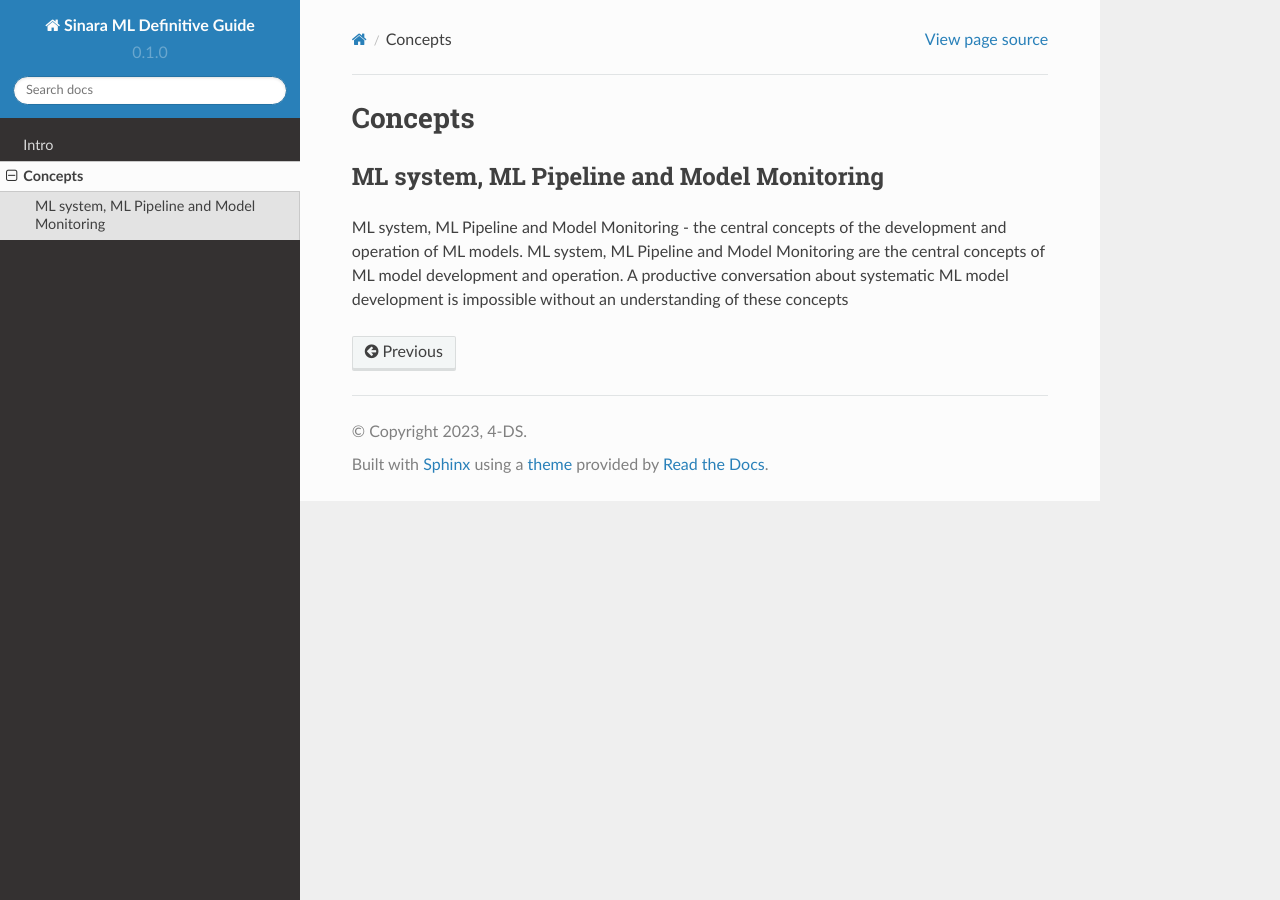
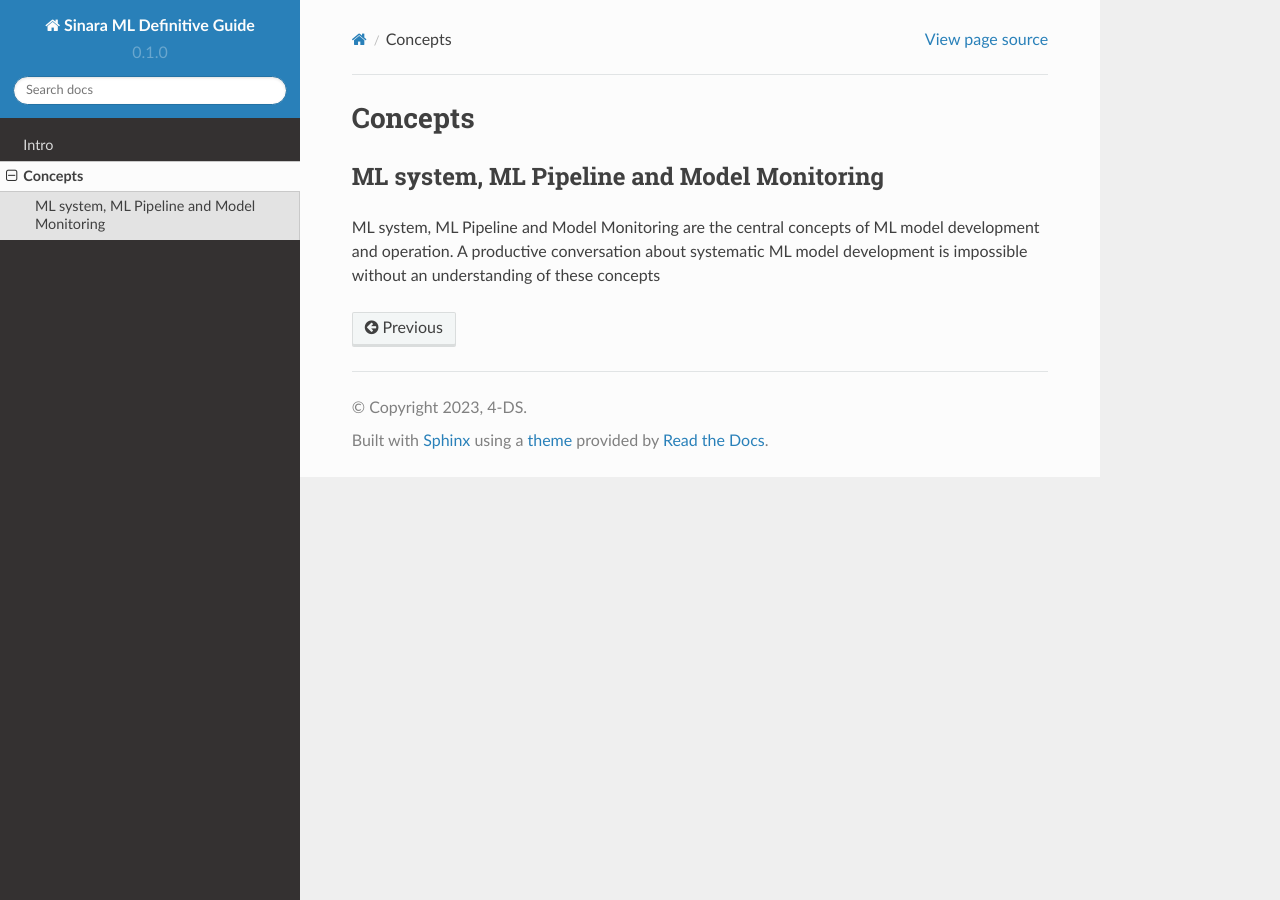
Before and after one commit to 4-DS/SinaraML-Def-Guide, a Sphinx documentation site: the page built from docs/source/concepts.rst, in a window 1280 px wide. Built offline with Sphinx 7.4.7 and the Read the Docs theme 2.0.0, drawn with Linux system fonts in a browser that asks for light colours.

Commit message:
Update concepts.rst

```diff
--- a/docs/source/concepts.rst
+++ b/docs/source/concepts.rst
@@ -5,4 +5,4 @@
 ML system, ML Pipeline and Model Monitoring
 *******************************************
 
-ML system, ML Pipeline and Model Monitoring - the central concepts of the development and operation of ML models. ML system, ML Pipeline and Model Monitoring are the central concepts of ML model development and operation. A productive conversation about systematic ML model development is impossible without an understanding of these concepts
+ML system, ML Pipeline and Model Monitoring are the central concepts of ML model development and operation. A productive conversation about systematic ML model development is impossible without an understanding of these concepts
```
